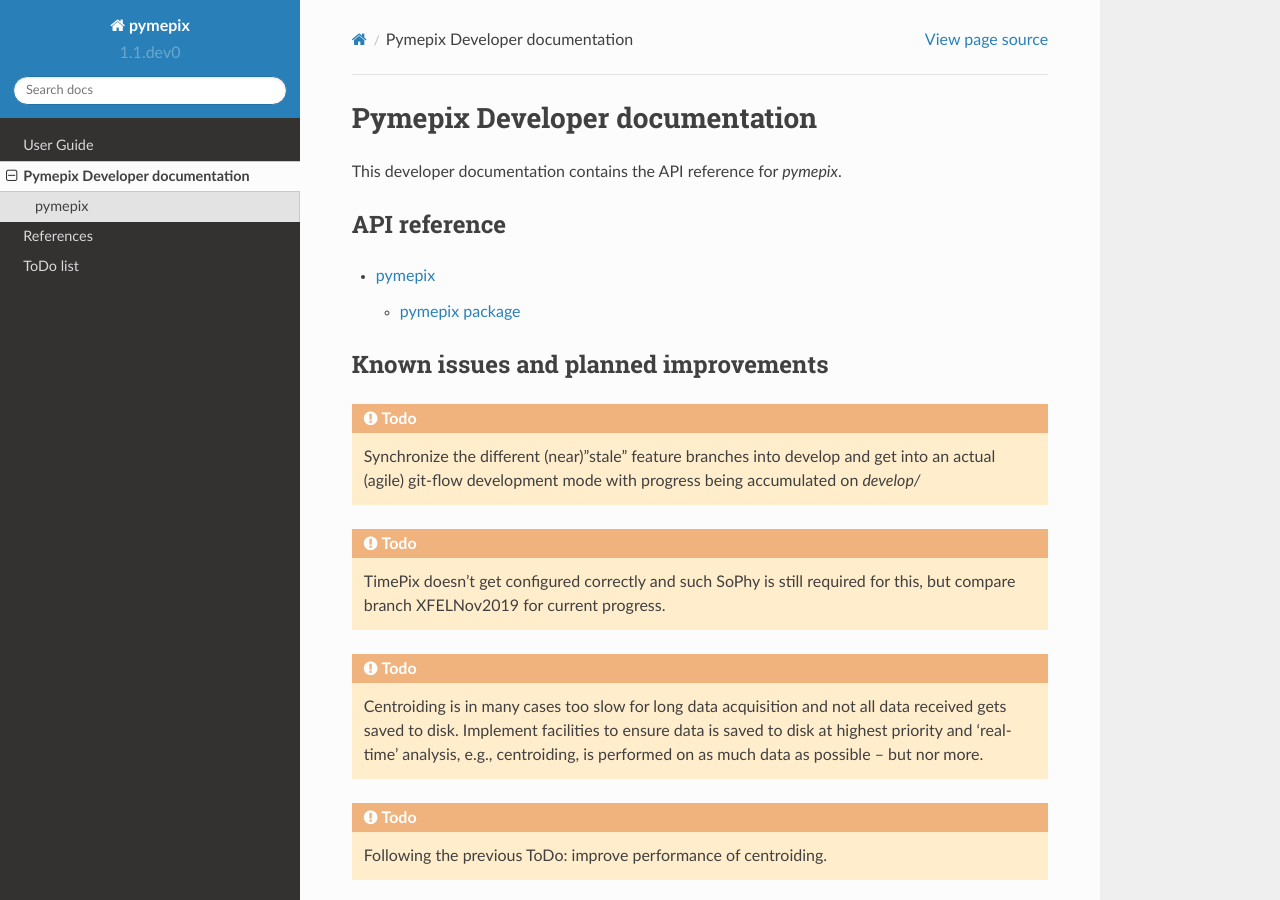
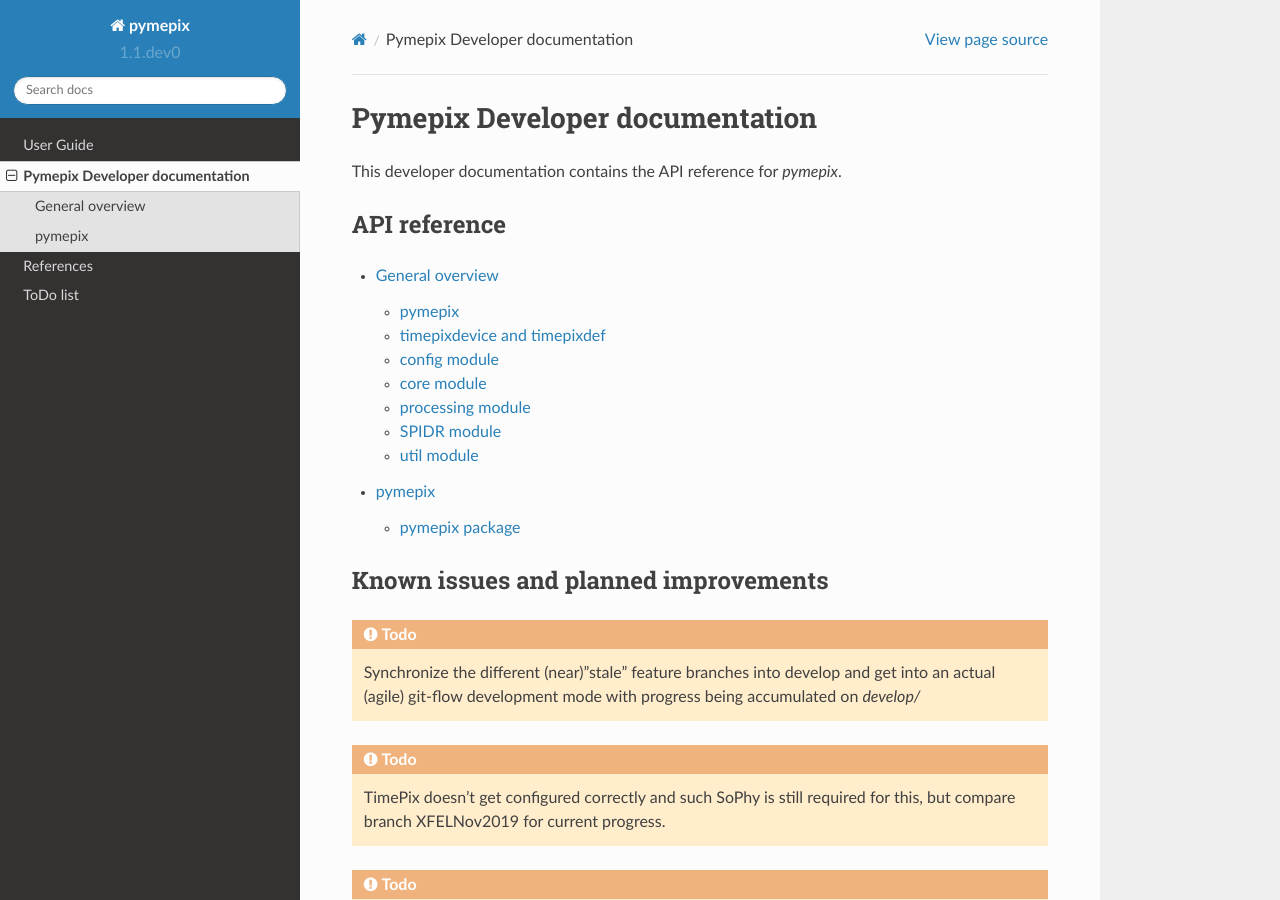
Before and after one commit to CFEL-CMI/pymepix, a Sphinx documentation site: the page built from doc/api.rst, in a window 1280 px wide and 900 px high. Built offline with Sphinx 7.4.7 and the Read the Docs theme 2.0.0, drawn with Linux system fonts in a browser that asks for light colours; part of the change alters nothing that is shown.

Commit message:
Doc: add overview of architecture and functionality

```diff
--- a/doc/api.rst
+++ b/doc/api.rst
@@ -15,6 +15,7 @@ API reference
 .. toctree::
    :maxdepth: 2
 
+   api/overview
    api/modules
 
 
--- /dev/null
+++ b/doc/api/overview.rst
@@ -0,0 +1,82 @@
+===============================
+General overview
+===============================
+The main Pymepix library is built up in several different submodules
+which each tackle a different task in working with the Timepix camera.
+As seen in the API index those are
+    * config
+    * core
+    * processing
+    * SPIDR
+    * util
+
+The top layer Pymepix consists of pymepix, timepixdef and timepixdevice.
+
+pymepix
+----------
+
+pymepix provides the highest level of interaction with the library.
+A single pymepix objeect will hold all connected Timepix devices and manage the users' interaction with those.
+
+
+timepixdevice and timepixdef
+----------------------------
+
+| A timepixdevice object holds all the communication with a single camera.
+  It basically configures, starts and stops.
+| The timepixdef has multiple enums to encode all kinds of parameters for timepix.
+
+
+config module
+-------------
+
+| The config module gets the information for config parameters.
+| timepixconf is the base class for the possible configurations.
+| defaultconfig holds hardcoded config parameters for the camera to initialize.
+| sophyconfig imports information from SoPhy (.spx) config files.
+  It reads and transforms that information to be used by Pymepix.
+
+
+core module
+-----------
+
+The config module consists of only the log class.
+It defines functionality for pymepix' needs and uses the basic python logging module.
+
+
+processing module
+-----------------
+
+The processing module provides the pipeline to process the incoming camera data.
+Pymepix can use different acquisition pipelines to process the data.
+Those are defined in acquisition with the base functionality provided by baseacquisition.
+Each pipeline consists of acquisition stages (baseacquisition),
+where one stage holds the information about one logical step in the pipeline.
+Those tasks are currently udpsampler (capturing the packets), rawtodisk (saving the raw data),
+packetprocessor (interpreting the raw packets) and centroiding (compress data by finding blob centers).
+
+Each stage knows the task it has to fulfill and then creates one ore multiple processes
+to work on that task in parallel.
+
+datatypes provides an enum to classify the data that is passed through the pipeline at each step.
+
+
+SPIDR module
+------------
+
+This module communicates with the SPIDR chip of the Timepix.
+One spidrcontroller knows about one or more spidrdevices.
+spidrcmds lists the known commands to pass information and instructions to a chip.
+spidrdefs extends those commands by constants that can be passed.
+error contains information on possible errors from SPIDR.
+
+
+util module
+-----------
+
+| storage provides some functionality to save data.
+| spidrDummyTCP and -UDP can be used to simulate a timepix camera.
+  Both are still rudimentary but helpful for debugging.
+| spidrDummyTCP accepts packets in so the configuration of timepix can be tested.
+| spidrDummyUDP samples and sends packets from a given file into the void.
+  This can be used to test the pipeline functionality by capturing those packets with pymepix.
```
